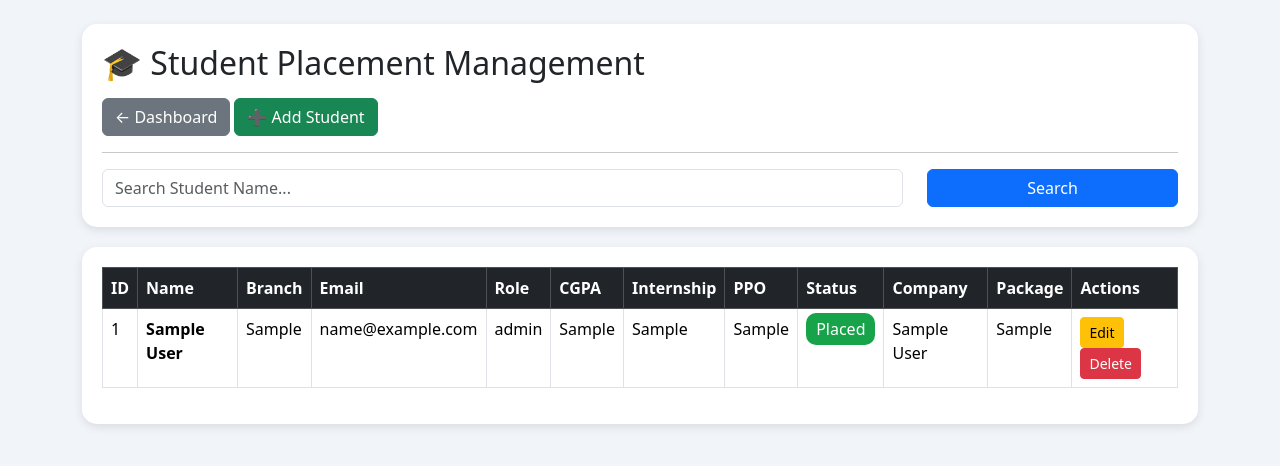
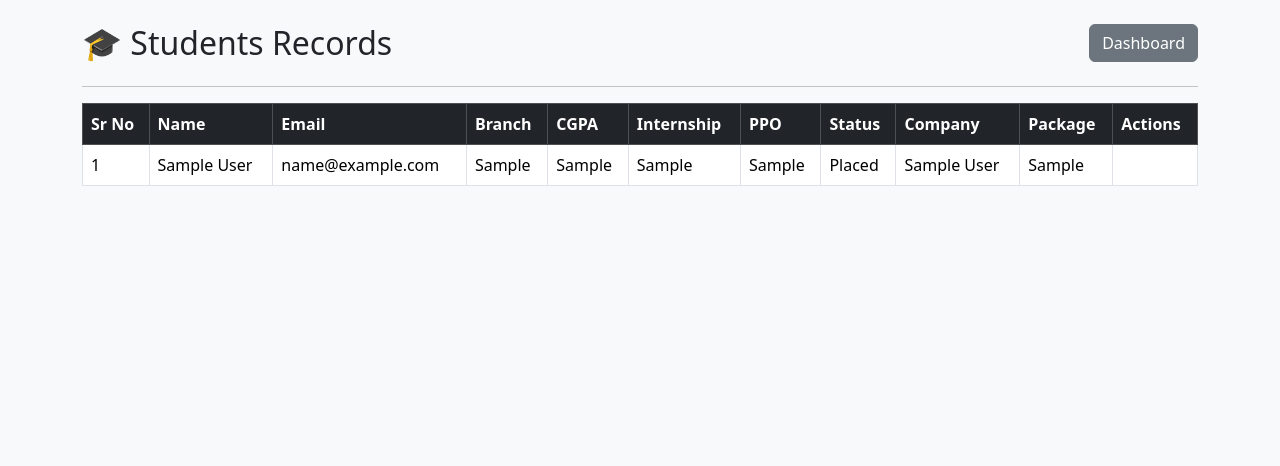
Before and after one commit to yashmote94-sys/Student-Placement-Management-System, a FastAPI app: page /students in a window 1280 px wide. Shown: the top 466 px of the page. Run offline with FastAPI, Linux system fonts and the light colour scheme; tables that the repository leaves empty hold one stand-in row (values such as "Sample post").

Commit message:
Update students.html

```diff
--- a/templates/students.html
+++ b/templates/students.html
@@ -2,114 +2,51 @@
 <html>
 
 <head>
-    <title>Students Management</title>
+
+    <title>Students</title>
 
     <link href="https://cdn.jsdelivr.net/npm/bootstrap@5.3.3/dist/css/bootstrap.min.css" rel="stylesheet">
 
-    <style>
-        body{
-            background:#f1f5f9;
-        }
-
-        .header-box{
-            background:white;
-            padding:20px;
-            border-radius:15px;
-            box-shadow:0px 3px 10px rgba(0,0,0,0.1);
-            margin-bottom:20px;
-        }
-
-        .table-container{
-            background:white;
-            padding:20px;
-            border-radius:15px;
-            box-shadow:0px 3px 10px rgba(0,0,0,0.1);
-        }
-
-        .badge-placed{
-            background:#16a34a;
-            color:white;
-            padding:5px 10px;
-            border-radius:10px;
-        }
-
-        .badge-notplaced{
-            background:#dc2626;
-            color:white;
-            padding:5px 10px;
-            border-radius:10px;
-        }
-
-        .table-hover tbody tr:hover{
-            background:#f8fafc;
-        }
-    </style>
-
 </head>
 
-<body>
+<body class="bg-light">
 
 <div class="container mt-4">
 
-    <div class="header-box">
+    <div class="d-flex justify-content-between">
 
-        <h2>🎓 Student Placement Management</h2>
+        <h2>🎓 Students Records</h2>
 
-        <div class="mt-3">
+        <div>
 
             <a href="/" class="btn btn-secondary">
-                ← Dashboard
+                Dashboard
             </a>
 
+            {% if role == "Admin" %}
+
             <a href="/add-student" class="btn btn-success">
-                ➕ Add Student
+                Add Student
             </a>
+
+            {% endif %}
+
+        </div>
 
     </div>
 
     <hr>
 
-        <form method="get" action="/students">
-
-            <div class="row">
-
-                <div class="col-md-9">
-
-                    <input
-                        type="text"
-                        name="search"
-                        value="{{ search }}"
-                        placeholder="Search Student Name..."
-                        class="form-control">
-
-                </div>
-
-                <div class="col-md-3">
-
-                    <button class="btn btn-primary w-100">
-                        Search
-                    </button>
-
-                </div>
-
-            </div>
-
-        </form>
-
-    </div>
-
-    <div class="table-container">
-
-        <table class="table table-hover table-bordered">
+    <table class="table table-bordered table-hover bg-white">
 
         <thead class="table-dark">
 
         <tr>
-                <th>ID</th>
+
+            <th>Sr No</th>
             <th>Name</th>
+            <th>Email</th>
             <th>Branch</th>
-                <th>Email</th>
-                <th>Role</th>
             <th>CGPA</th>
             <th>Internship</th>
             <th>PPO</th>
@@ -117,6 +54,7 @@
             <th>Company</th>
             <th>Package</th>
             <th>Actions</th>
+
         </tr>
 
         </thead>
@@ -127,60 +65,43 @@
 
         <tr>
 
-                <td>{{ student.id }}</td>
-
-                <td>
-                    <strong>{{ student.name }}</strong>
-                </td>
-
+            <td>{{ loop.index }}</td>
+            <td>{{ student.name }}</td>
+            <td>{{ student.email }}</td>
             <td>{{ student.branch }}</td>
-
-                <td>{{ student.email }}</td>
-
-                <td>{{ student.role }}</td>
-
             <td>{{ student.cgpa }}</td>
-
             <td>{{ student.internship }}</td>
-
             <td>{{ student.ppo }}</td>
-
-                <td>
-
-                    {% if student.placement_status == "Placed" %}
-
-                    <span class="badge-placed">
-                        Placed
-                    </span>
-
-                    {% else %}
-
-                    <span class="badge-notplaced">
-                        Not Placed
-                    </span>
-
-                    {% endif %}
-
-                </td>
-
+            <td>{{ student.placement_status }}</td>
             <td>{{ student.company_name }}</td>
-
             <td>{{ student.package }}</td>
 
             <td>
 
+                {% if role == "Admin" or role == "Trainer" %}
+
                 <a
                     href="/edit-student/{{ student.id }}"
                     class="btn btn-warning btn-sm">
+
                     Edit
+
                 </a>
+
+                {% endif %}
+
+                {% if role == "Admin" %}
 
                 <a
                     href="/delete-student/{{ student.id }}"
-                        class="btn btn-danger btn-sm"
-                        onclick="return confirm('Delete this student?')">
+                    onclick="return confirm('Delete this record?')"
+                    class="btn btn-danger btn-sm">
+
                     Delete
+
                 </a>
+
+                {% endif %}
 
             </td>
 
@@ -194,7 +115,5 @@
 
 </div>
 
-</div>
-
 </body>
 </html>
```
Lines whose indentation alone changed are shown as unchanged.
